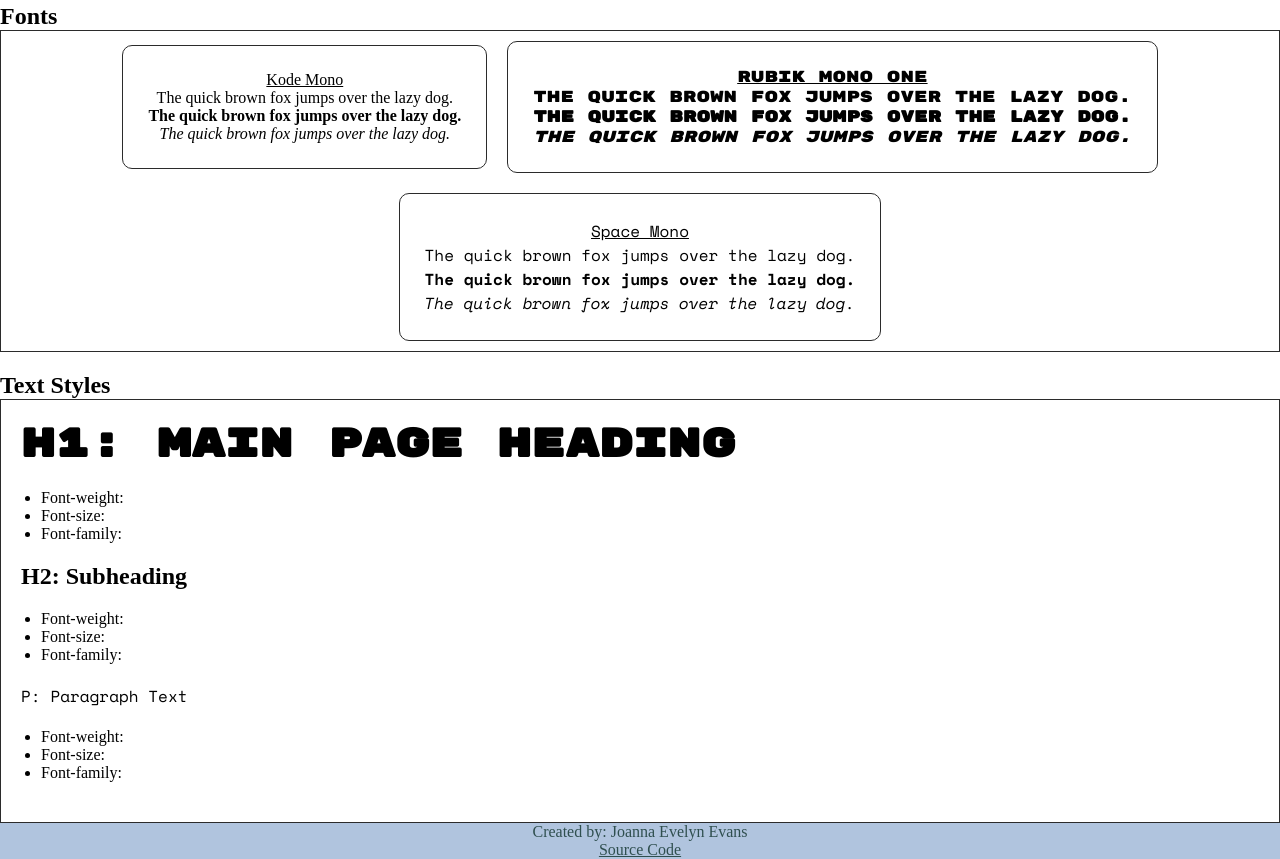
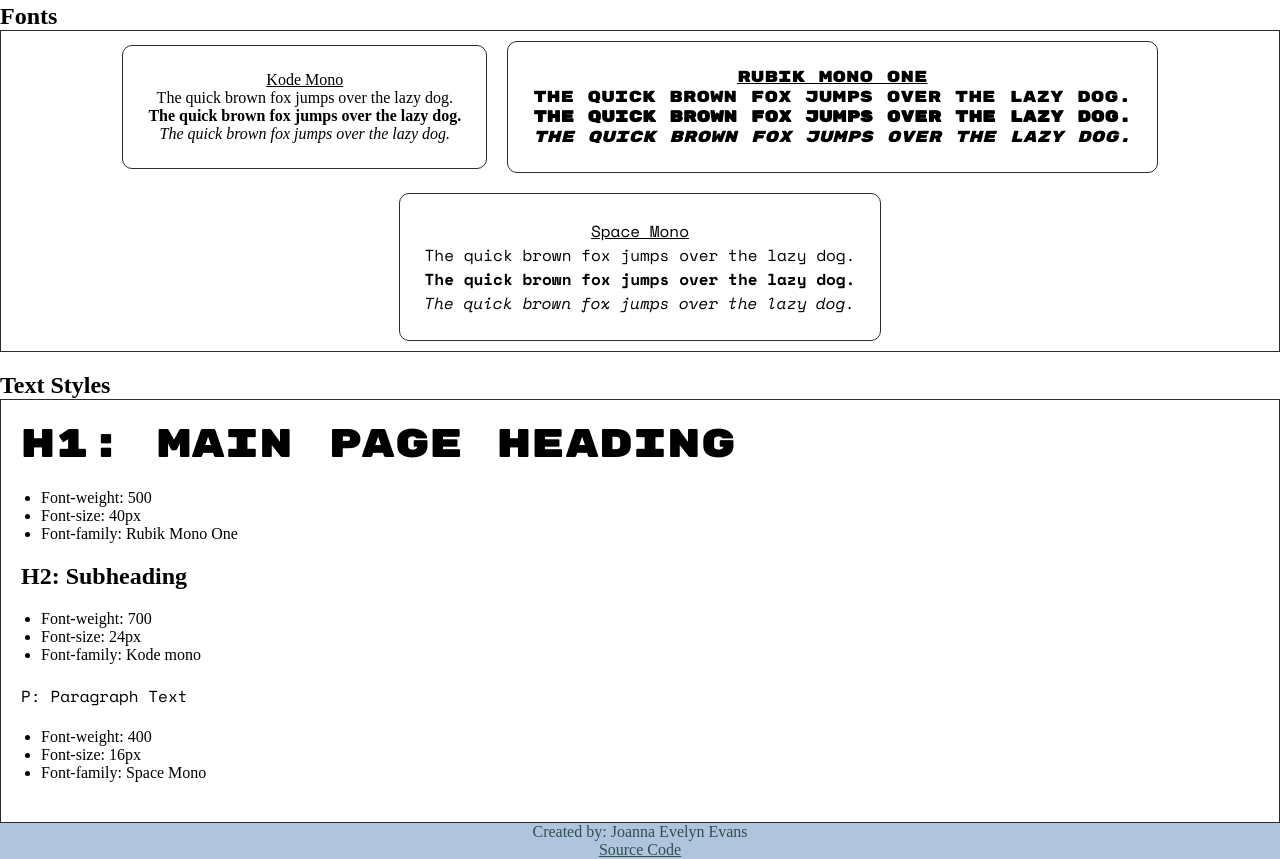
Before and after one commit to EvelynSays/Website-Design-System, a plain HTML site: page index.html in a window 1280 px wide. Shown: the part 584-1443 px from the top of the page. Drawn offline with nearby package versions, Linux system fonts and the light colour scheme; a web font is replaced by a local one.

Commit message:
Added required data to text section

```diff
--- a/index.html
+++ b/index.html
@@ -55,21 +55,21 @@
         <div id="text">
             <h1>H1: Main Page Heading</h1>
             <ul>
-                <li>Font-weight: </li>
-                <li>Font-size: </li>
-                <li>Font-family: </li>
+                <li>Font-weight: 500</li>
+                <li>Font-size: 40px</li>
+                <li>Font-family: Rubik Mono One</li>
             </ul>
             <h2>H2: Subheading</h2>
             <ul>
-                <li>Font-weight: </li>
-                <li>Font-size: </li>
-                <li>Font-family: </li>
+                <li>Font-weight: 700</li>
+                <li>Font-size: 24px</li>
+                <li>Font-family: Kode mono</li>
             </ul>
             <p>P: Paragraph Text</p>
             <ul>
-                <li>Font-weight: </li>
-                <li>Font-size: </li>
-                <li>Font-family: </li>
+                <li>Font-weight: 400</li>
+                <li>Font-size: 16px</li>
+                <li>Font-family: Space Mono</li>
             </ul>
         </div>
     </body>
--- a/styles.css
+++ b/styles.css
@@ -165,16 +165,19 @@ footer a {
 #text h1 {
     font-family: "Rubik Mono One";
     font-size: 40px;
+    font-weight: 500;
     margin-bottom: 0;
 }
 
 #text h2 {
     font-family: "Kode Mono";
     font-size: 24px;
+    font-weight: 700;
 }
 
 #text p {
     font-family: "Space Mono";
+    font-weight: 400;
     font-size: 16px;
 }
 
```
